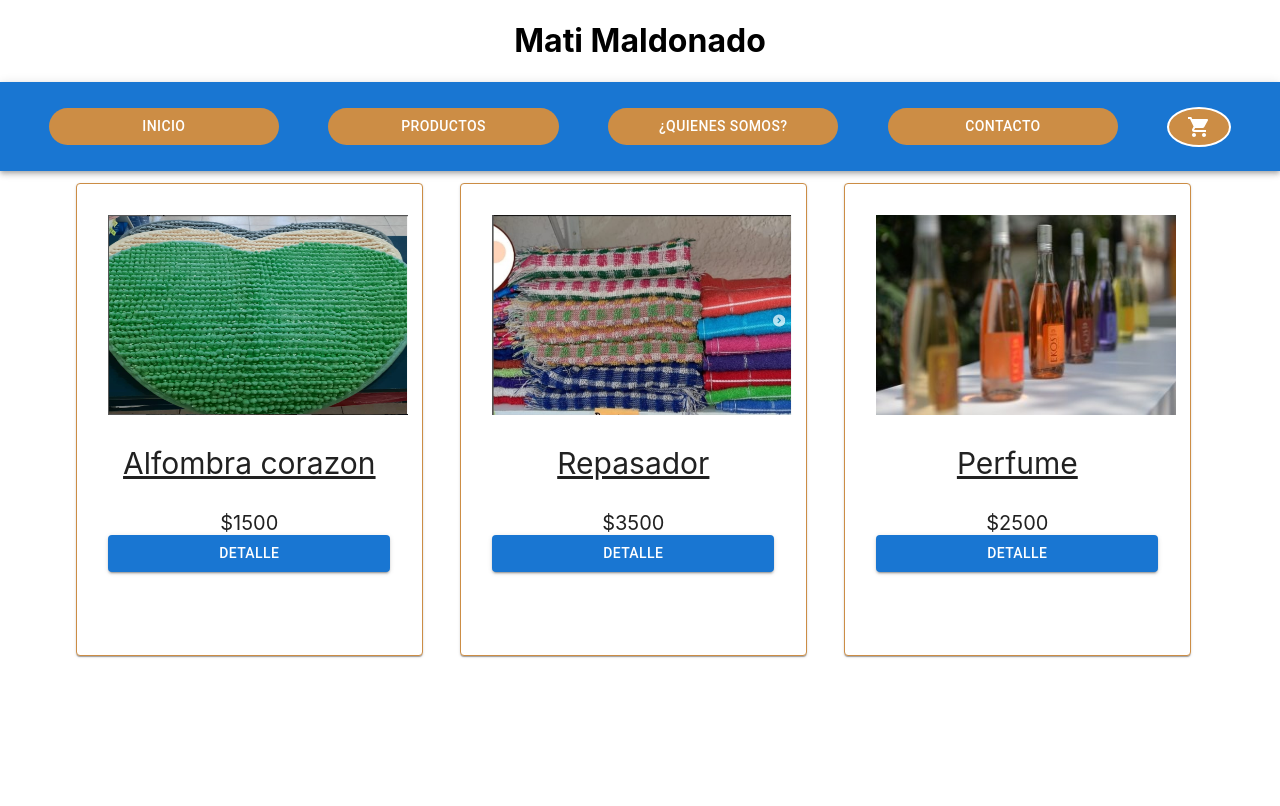
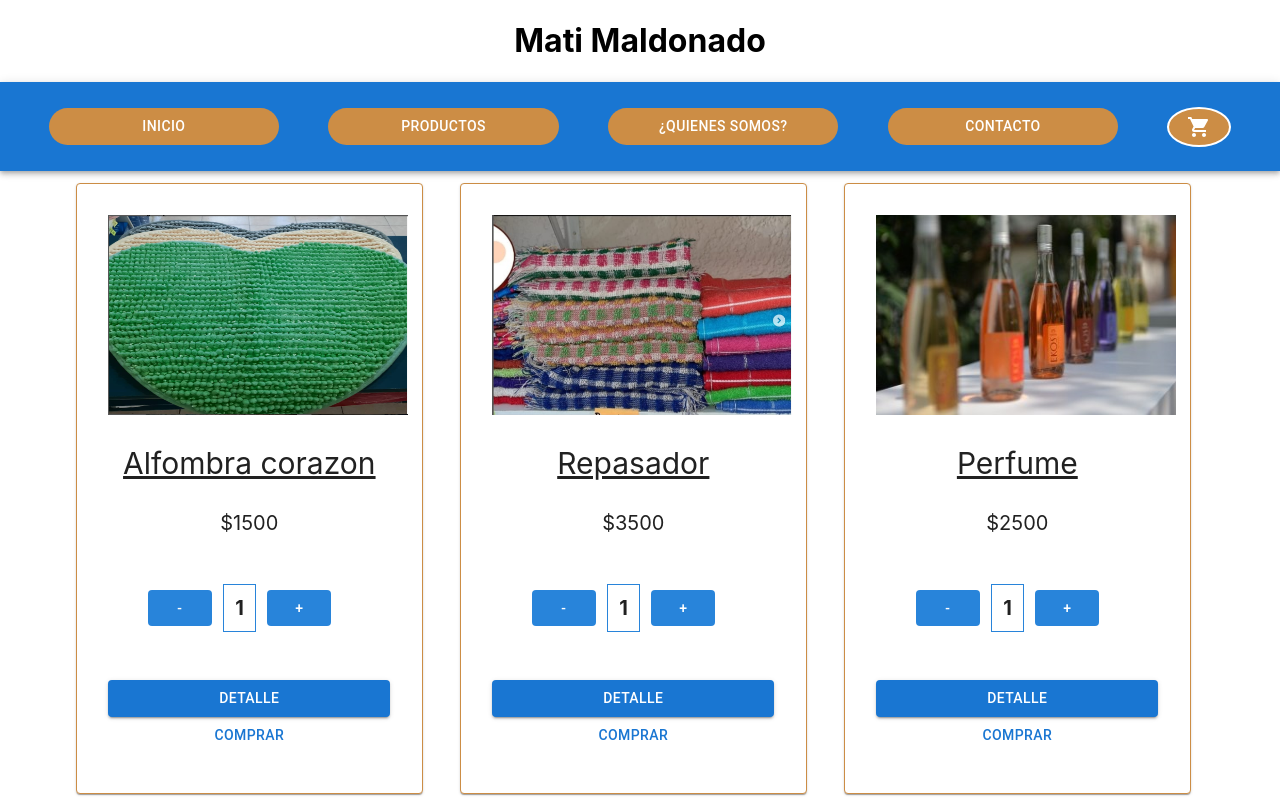
Before and after one commit to matimaldonado/React, a React (Create React App) app in the folder matias-maldonado/: page / in a window 1280 px wide. Built offline with nearby package versions, Linux system fonts and the light colour scheme.

Commit message:
Carga de contador y boton de compra

```diff
--- a/matias-maldonado/public/index.html
+++ b/matias-maldonado/public/index.html
@@ -14,7 +14,6 @@
       manifest.json provides metadata used when your web app is installed on a
       user's mobile device or desktop. See https://developers.google.com/web/fundamentals/web-app-manifest/
     -->
-    <link rel="manifest" href="%PUBLIC_URL%/manifest.json" />
     <!--
       Notice the use of %PUBLIC_URL% in the tags above.
       It will be replaced with the URL of the `public` folder during the build.
--- a/matias-maldonado/src/Componentes/Card/Card.css
+++ b/matias-maldonado/src/Componentes/Card/Card.css
@@ -6,7 +6,7 @@ height: 200px;
     display: flex;
     flex-direction: column;
     margin: 5%;
-    height: 400px;
+    height: 100%;
 }
 
 .titulo-card{
@@ -24,3 +24,29 @@ span{
     border: solid 1px rgb(204, 141, 69);
 
 }
+
+.Contador{
+    display: flex;
+    flex-direction: row;
+    align-items: center;
+    padding: 10%;
+}
+
+#botonMas{
+    background-color: rgb(40, 132, 218);
+    color: white;
+    margin: 5%;
+}
+
+#botonMenos{
+    background-color: rgb(40, 132, 218);
+    color: white;
+    margin: 5%;
+}
+
+#Cantidad{
+    font-size: 20px;
+    font-weight: bold;
+    border: solid 1px rgb(40, 132, 218);
+    padding: 5%;
+}
--- a/matias-maldonado/src/Componentes/Card/Card.js
+++ b/matias-maldonado/src/Componentes/Card/Card.js
@@ -2,6 +2,8 @@ import { Button } from '@mui/material';
 import Card from '@mui/material/Card';
 import CardContent from '@mui/material/CardContent';
 import "./Card.css"
+import ItemComprar from './ItemComprar';
+import Contador from "./ItemCount"
 
 
 const CardItem = (props) => {
@@ -14,7 +16,9 @@ const CardItem = (props) => {
             <img alt="imagen" id="imagenCard" src={`./${image}`}/>
             <p className='titulo-card'>{title}</p>
             <span> {price}</span>
+            <Contador/>
             <Button variant={'contained'}>Detalle</Button >
+            <ItemComprar/>
         </div>
         </>
     </CardContent>
--- /dev/null
+++ b/matias-maldonado/src/Componentes/Card/ItemComprar.js
@@ -0,0 +1,21 @@
+import { Button } from "@mui/material"
+import "./Card.css"
+
+
+const Compra = ()=>{
+    console.log ("Usted compró un producto ")
+
+    }
+
+    const ItemComprar = ()=>{
+
+        return(
+            <>
+            <div>
+                <Button onClick = {Compra} >Comprar</Button>
+            </div>
+            </>
+        )
+    }
+
+    export default ItemComprar
--- /dev/null
+++ b/matias-maldonado/src/Componentes/Card/ItemCount.js
@@ -0,0 +1,31 @@
+import { Button } from '@mui/material';
+import "./Card.css";
+import { useState } from 'react';
+
+const Contador = (propiedades)=>{
+    const [Count,setCount] = useState(1)
+    const [Stock, setStock]= useState(5)
+
+    const addItem = ()=>{
+        if(Count < Stock){
+        setCount(Count + 1)
+    }}
+
+    const restItem = () => {
+        if(Count > 1){
+        setCount (Count - 1)
+    }
+
+    }
+        return(
+        <>
+        <div className='Contador'>
+        <Button onClick={restItem} id='botonMenos'>-</Button>
+        <p id="Cantidad">{Count}</p>
+        <Button onClick={addItem} id='botonMas'>+</Button>
+        </div>
+        </>
+    )
+}
+
+export default Contador
--- a/matias-maldonado/src/Componentes/NavBar/NavBar.js
+++ b/matias-maldonado/src/Componentes/NavBar/NavBar.js
@@ -4,7 +4,7 @@ import './NavBar.css'
 import AppBar from '@mui/material/AppBar';
 import Toolbar from '@mui/material/Toolbar';
 import Button from '@mui/material/Button';
-import MarketBtn from './Marketbtn';
+import MarketBtn from './Cartwidget';
 
 const NavBar = () => {
     return(
```
Also changed, not shown: matias-maldonado/src/Componentes/Card/CardList.js (added, +127 -0 lines), matias-maldonado/src/Componentes/NavBar/Cartwidget.js (renamed from matias-maldonado/src/Componentes/NavBar/Marketbtn.js), matias-maldonado/src/logo.svg (deleted).
